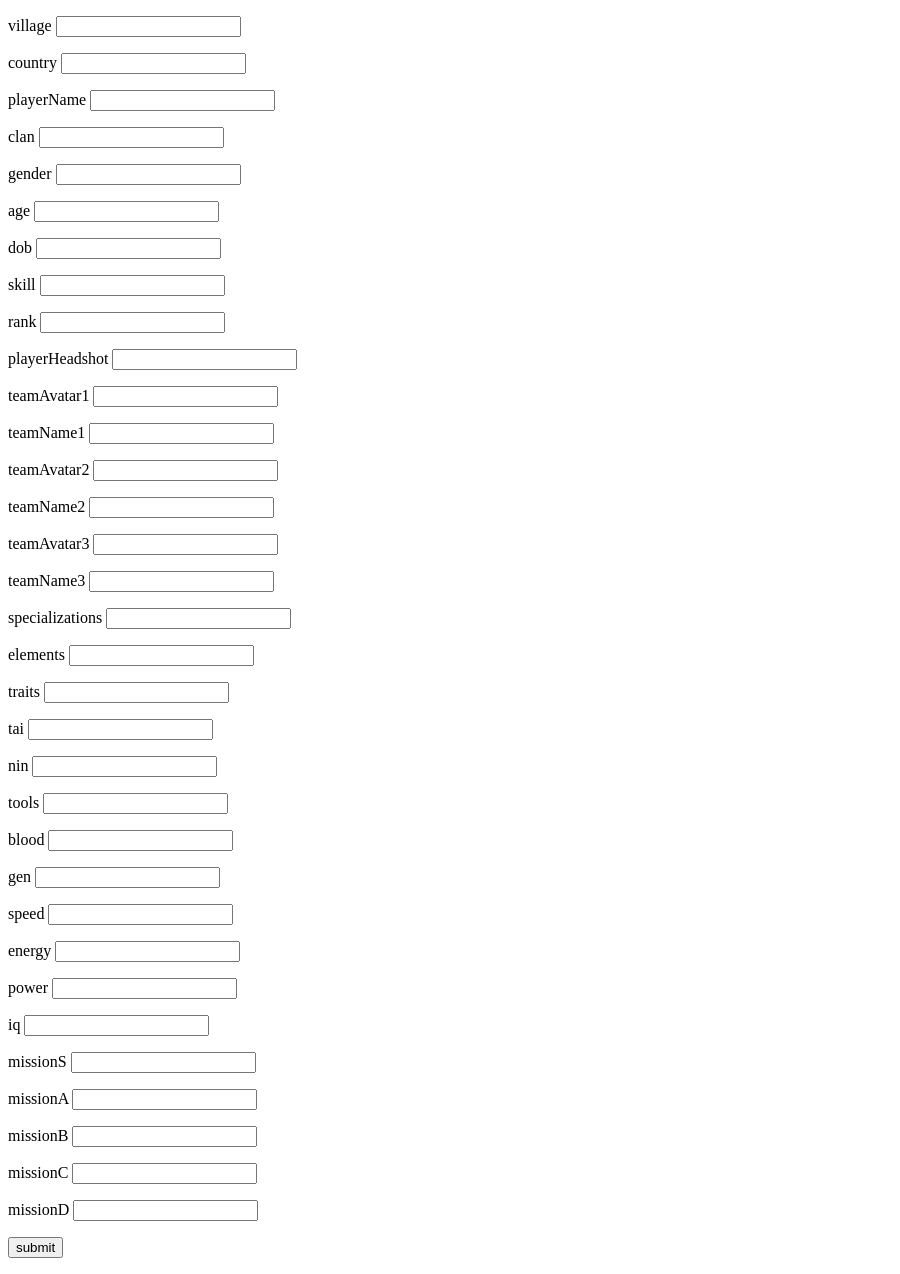
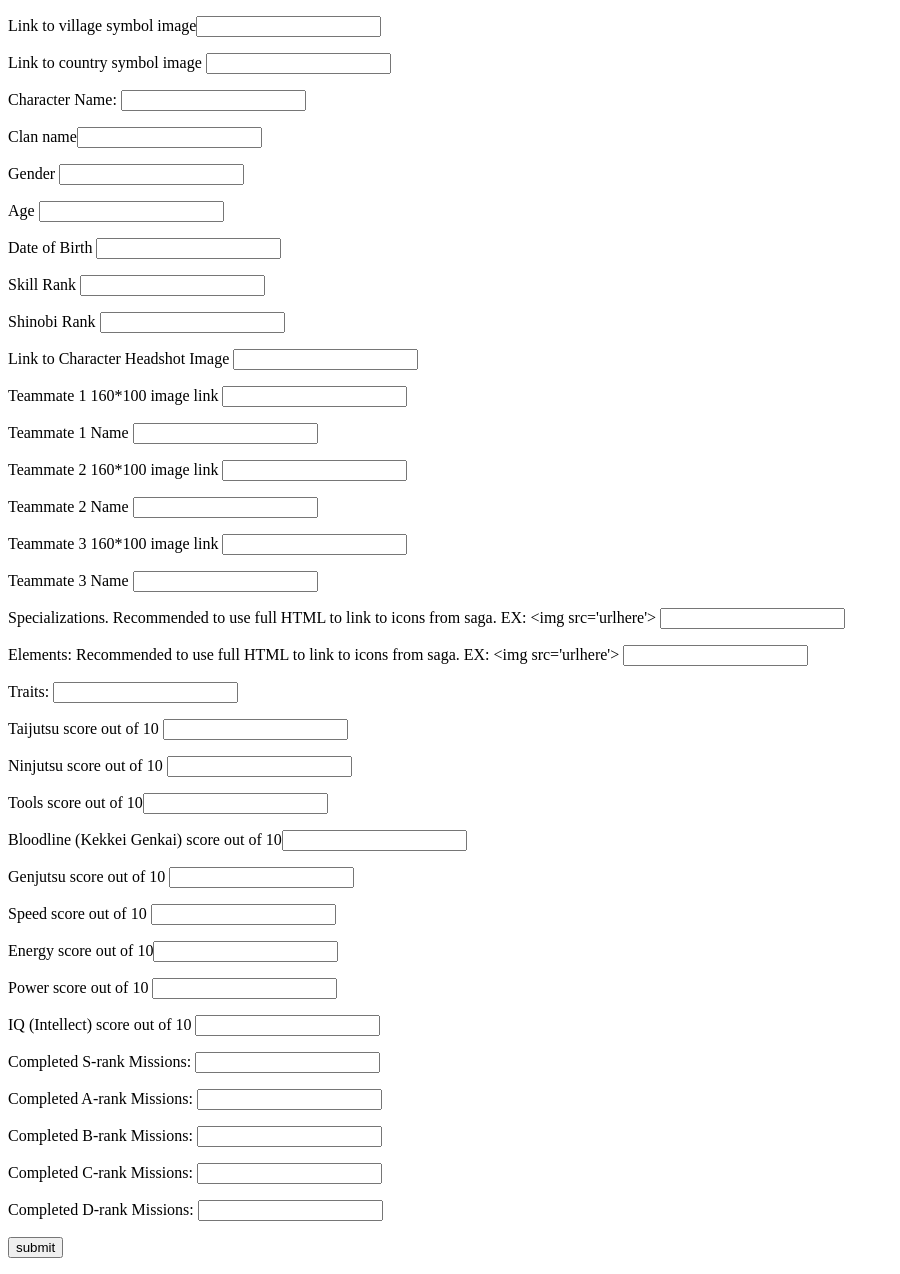
Before and after one commit to rzmeeker/naruto-saga, a Flask app: page / in a window 1280 px wide. Shown: the whole page, without its empty margins (0-900 px from the left). Run offline with Flask 2, Linux system fonts and the light colour scheme.

Commit message:
added instructions

```diff
--- a/templates/ninja_info_form.html
+++ b/templates/ninja_info_form.html
@@ -6,39 +6,39 @@
 </head>
 <body>
     <form action = "/result" method = "POST">
-        <p>village <input type = "text" name = "village" /></p>
-        <p>country <input type = "text" name = "country" /></p>
-        <p>playerName <input type = "text" name = "playerName" /></p>
-        <p>clan <input type = "text" name = "clan" /></p>
-        <p>gender <input type = "text" name = "gender" /></p>
-        <p>age <input type = "text" name = "age" /></p>
-        <p>dob <input type = "text" name = "dob" /></p>
-        <p>skill <input type = "text" name = "skill" /></p>
-        <p>rank <input type = "text" name = "rank" /></p>
-        <p>playerHeadshot <input type = "text" name = "playerHeadshot" /></p>
-        <p>teamAvatar1 <input type = "text" name = "teamAvatar1" /></p>
-        <p>teamName1 <input type = "text" name = "teamName1" /></p>
-        <p>teamAvatar2 <input type = "text" name = "teamAvatar2" /></p>
-        <p>teamName2 <input type = "text" name = "teamName2" /></p>
-        <p>teamAvatar3 <input type = "text" name = "teamAvatar3" /></p>
-        <p>teamName3 <input type = "text" name = "teamName3" /></p>
-        <p>specializations <input type = "text" name = "specializations" /></p>
-        <p>elements <input type = "text" name = "elements" /></p>
-        <p>traits <input type = "text" name = "traits" /></p>
-        <p>tai <input type = "text" name = "tai" /></p>
-        <p>nin <input type = "text" name = "nin" /></p>
-        <p>tools <input type = "text" name = "tools" /></p>
-        <p>blood <input type = "text" name = "blood" /></p>
-        <p>gen <input type = "text" name = "gen" /></p>
-        <p>speed <input type = "text" name = "speed" /></p>
-        <p>energy <input type = "text" name = "energy" /></p>
-        <p>power <input type = "text" name = "power" /></p>
-        <p>iq <input type = "text" name = "iq" /></p>
-        <p>missionS <input type = "text" name = "missionS" /></p>
-        <p>missionA <input type = "text" name = "missionA" /></p>
-        <p>missionB <input type = "text" name = "missionB" /></p>
-        <p>missionC <input type = "text" name = "missionC" /></p>
-        <p>missionD <input type = "text" name = "missionD" /></p>
+        <p>Link to village symbol image<input type = "text" name = "village" /></p>
+        <p>Link to country symbol image <input type = "text" name = "country" /></p>
+        <p>Character Name: <input type = "text" name = "playerName" /></p>
+        <p>Clan name<input type = "text" name = "clan" /></p>
+        <p>Gender <input type = "text" name = "gender" /></p>
+        <p>Age <input type = "text" name = "age" /></p>
+        <p>Date of Birth <input type = "text" name = "dob" /></p>
+        <p>Skill Rank <input type = "text" name = "skill" /></p>
+        <p>Shinobi Rank <input type = "text" name = "rank" /></p>
+        <p>Link to Character Headshot Image <input type = "text" name = "playerHeadshot" /></p>
+        <p>Teammate 1 160*100 image link <input type = "text" name = "teamAvatar1" /></p>
+        <p>Teammate 1 Name <input type = "text" name = "teamName1" /></p>
+        <p>Teammate 2 160*100 image link <input type = "text" name = "teamAvatar2" /></p>
+        <p>Teammate 2 Name <input type = "text" name = "teamName2" /></p>
+        <p>Teammate 3 160*100 image link <input type = "text" name = "teamAvatar3" /></p>
+        <p>Teammate 3 Name <input type = "text" name = "teamName3" /></p>
+        <p>Specializations. Recommended to use full HTML to link to icons from saga. EX: &lt;img src='urlhere'&gt; <input type = "text" name = "specializations" /></p>
+        <p>Elements:  Recommended to use full HTML to link to icons from saga. EX: &lt;img src='urlhere'&gt; <input type = "text" name = "elements" /></p>
+        <p>Traits: <input type = "text" name = "traits" /></p>
+        <p>Taijutsu score out of 10 <input type = "text" name = "tai" /></p>
+        <p>Ninjutsu score out of 10 <input type = "text" name = "nin" /></p>
+        <p>Tools score out of 10<input type = "text" name = "tools" /></p>
+        <p>Bloodline (Kekkei Genkai) score out of 10<input type = "text" name = "blood" /></p>
+        <p>Genjutsu score out of 10 <input type = "text" name = "gen" /></p>
+        <p>Speed score out of 10 <input type = "text" name = "speed" /></p>
+        <p>Energy score out of 10<input type = "text" name = "energy" /></p>
+        <p>Power score out of 10 <input type = "text" name = "power" /></p>
+        <p>IQ (Intellect) score out of 10 <input type = "text" name = "iq" /></p>
+        <p>Completed S-rank Missions: <input type = "text" name = "missionS" /></p>
+        <p>Completed A-rank Missions: <input type = "text" name = "missionA" /></p>
+        <p>Completed B-rank Missions: <input type = "text" name = "missionB" /></p>
+        <p>Completed C-rank Missions: <input type = "text" name = "missionC" /></p>
+        <p>Completed D-rank Missions: <input type = "text" name = "missionD" /></p>
         <p><input type = "submit" value = "submit" /></p>
     </form>
 </body>
```
